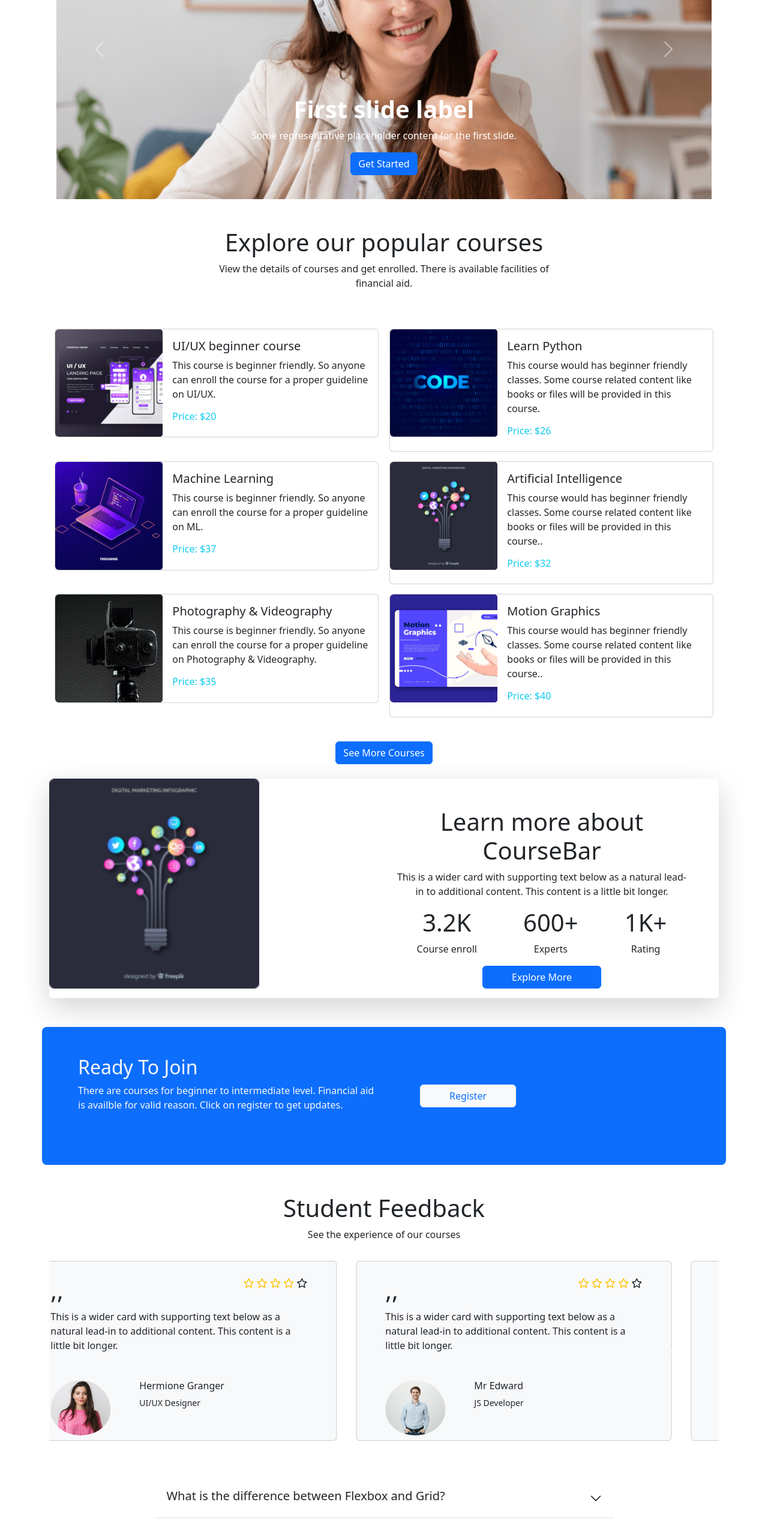
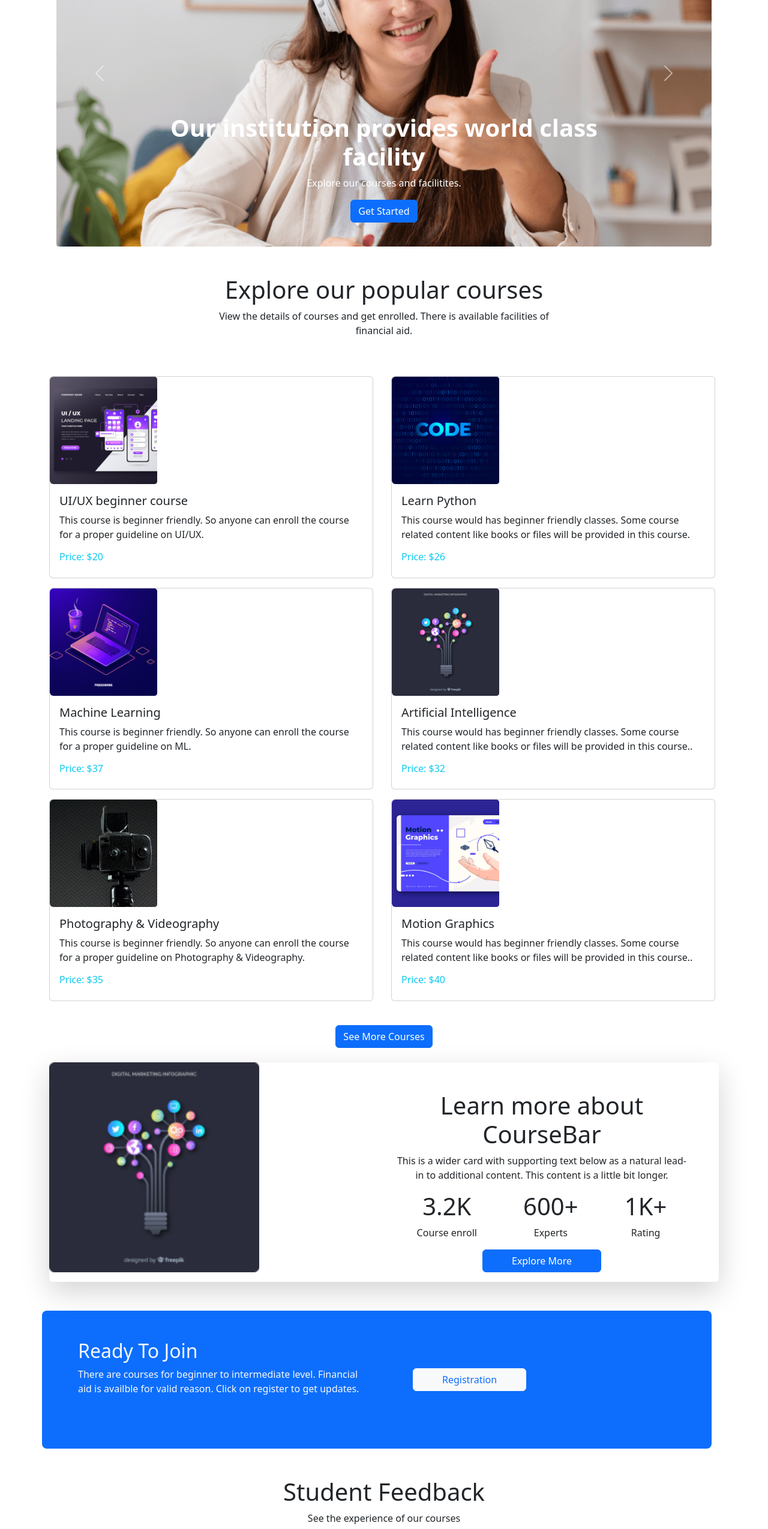
Before and after one commit to IffatNur/assignment3, a plain HTML site: page index.html in a window 1280 px wide. Shown: the part 240-2789 px from the top of the page at 60% size. Drawn offline with nearby package versions, Linux system fonts and the light colour scheme.

Commit message:
responsivenexx added

```diff
--- a/index.html
+++ b/index.html
@@ -12,9 +12,9 @@
       crossorigin="anonymous"
     />
   </head>
-  <body class="container">
+  <body>
     <!-- header starts  -->
-    <nav class="navbar navbar-expand-lg bg-white py-3">
+    <nav class="container navbar navbar-expand-lg bg-white py-3">
       <div class="container-fluid">
         <a class="navbar-brand" href="#">CourseBar</a>
         <button
@@ -53,7 +53,7 @@
       </div>
     </nav>
     <!-- main section  -->
-    <main>
+    <main class="container">
       <!-- top banner  -->
       <section>
         <div
@@ -62,16 +62,16 @@
           data-bs-ride="false"
         >
           <div class="carousel-inner">
-            <div class="carousel-item active" style="height: 500px">
+            <div class="carousel-item active" style="height: 75%">
               <img
                 src="images/cover/cover-1.png"
                 class="d-block w-100"
                 alt="..."
               />
               <div class="carousel-caption d-none d-md-block">
-                <h5 class="fs-1 fw-bold">First slide label</h5>
+                <h1 class="fs-1 fw-bold">Our institution provides world class facility</h1>
                 <p>
-                  Some representative placeholder content for the first slide.
+                  Explore our courses and facilitites.
                 </p>
                 <button type="button" class="btn btn-primary">
                   Get Started
@@ -85,9 +85,9 @@
                 alt="..."
               />
               <div class="carousel-caption d-none d-md-block">
-                <h5 class="fs-1 fw-bold">Second slide label</h5>
+                <h1 class="fs-1 fw-bold">Our institution provides world class facility</h1>
                 <p>
-                  Some representative placeholder content for the second slide.
+                  SExplore our courses and facilitites.
                 </p>
                 <button type="button" class="btn btn-primary">
                   Get Started
@@ -101,9 +101,9 @@
                 alt="..."
               />
               <div class="carousel-caption d-none d-md-block">
-                <h5 class="fs-1 fw-bold">Third slide label</h5>
+                <h1 class="fs-1 fw-bold">Our institution provides world class facility</h1>
                 <p>
-                  Some representative placeholder content for the third slide.
+                  Explore our courses and facilitites.
                 </p>
                 <button type="button" class="btn btn-primary">
                   Get Started
@@ -142,18 +142,18 @@
             </p>
           </div>
         </div>
-        <div class="d-flex justify-content-around mt-5">
-          <div>
+        <div class="row justify-content-around mt-5">
+          <div class="col-lg-6 col-md-12 col-sm-12">
             <div class="card mb-3" style="max-width: 540px">
               <div class="row g-0">
-                <div class="col-md-4">
+                <div class="col-md-4 col-sm-12">
                   <img
                     src="images/course/course-1.png"
                     class="img-fluid rounded-start"
                     alt="..."
                   />
                 </div>
-                <div class="col-md-8">
+                <div class="col-md-12">
                   <div class="card-body">
                     <h5 class="card-title">UI/UX beginner course</h5>
                     <p class="card-text">
@@ -166,17 +166,17 @@
               </div>
             </div>
           </div>
-          <div>
-            <div class="card mb-3" style="max-width: 540px">
+          <div class="col-lg-6 col-md-12 col-sm-12">
+            <div class="card mb-3 " style="max-width: 540px">
               <div class="row g-0">
-                <div class="col-md-4">
+                <div class="col-md-4 col-sm-12">
                   <img
                     src="images/course/course-2.png"
                     class="img-fluid rounded-start"
                     alt="..."
                   />
                 </div>
-                <div class="col-md-8">
+                <div class="col-md-12">
                   <div class="card-body">
                     <h5 class="card-title">Learn Python</h5>
                     <p class="card-text">
@@ -190,19 +190,17 @@
               </div>
             </div>
           </div>
-        </div>
-        <div class="d-flex justify-content-around">
-          <div>
+          <div class="col-lg-6 col-md-12 col-sm-12">
             <div class="card mb-3" style="max-width: 540px">
               <div class="row g-0">
-                <div class="col-md-4">
+                <div class="col-md-4 col-sm-12">
                   <img
                     src="images/course/course-3.png"
                     class="img-fluid rounded-start"
                     alt="..."
                   />
                 </div>
-                <div class="col-md-8">
+                <div class="col-md-12">
                   <div class="card-body">
                     <h5 class="card-title">Machine Learning</h5>
                     <p class="card-text">
@@ -215,17 +213,17 @@
               </div>
             </div>
           </div>
-          <div>
+          <div class="col-lg-6 col-md-12 col-sm-12">
             <div class="card mb-3" style="max-width: 540px">
               <div class="row g-0">
-                <div class="col-md-4">
+                <div class="col-md-4 col-sm-12">
                   <img
                     src="images/course/course-4.png"
                     class="img-fluid rounded-start"
                     alt="..."
                   />
                 </div>
-                <div class="col-md-8">
+                <div class="col-md-12">
                   <div class="card-body">
                     <h5 class="card-title">Artificial Intelligence</h5>
                     <p class="card-text">
@@ -239,19 +237,17 @@
               </div>
             </div>
           </div>
-        </div>
-        <div class="d-flex justify-content-around">
-          <div>
+          <div class="col-lg-6 col-md-12 col-sm-12">
             <div class="card mb-3" style="max-width: 540px">
               <div class="row g-0">
-                <div class="col-md-4">
+                <div class="col-md-4 col-sm-12">
                   <img
                     src="images/course/course-5.png"
                     class="img-fluid rounded-start"
                     alt="..."
                   />
                 </div>
-                <div class="col-md-8">
+                <div class="col-md-12">
                   <div class="card-body">
                     <h5 class="card-title">Photography & Videography</h5>
                     <p class="card-text">
@@ -265,17 +261,17 @@
               </div>
             </div>
           </div>
-          <div>
+          <div class="col-lg-6 col-md-12 col-sm-12">
             <div class="card mb-3" style="max-width: 540px">
               <div class="row g-0">
-                <div class="col-md-4">
+                <div class="col-md-4 col-sm-12">
                   <img
                     src="images/course/course-6.png"
                     class="img-fluid rounded-start"
                     alt="..."
                   />
                 </div>
-                <div class="col-md-8">
+                <div class="col-md-12">
                   <div class="card-body">
                     <h5 class="card-title">Motion Graphics</h5>
                     <p class="card-text">
@@ -334,23 +330,23 @@
           </div>
         </div>
       </section>
-      <!-- Register section  -->
-      <div class="row bg-primary p-5 rounded-3 mt-5">
-        <div class="col text-light">
+      <!-- Registration section  -->
+      <div class="container row bg-primary p-5 rounded-3 mt-5">
+        <div class="col text-light col-lg-6 col-md-12 col-sm-12">
           <h2>Ready To Join</h2>
           <p>
             There are courses for beginner to intermediate level. Financial aid
             is availble for valid reason. Click on register to get updates.
           </p>
         </div>
-        <div class="col ">
+        <div class="col col-lg-6 col-md-12 col-sm-12 ">
         <!-- Button trigger modal -->
         <button
           type="button"
           class="btn btn-light text-primary ps-5 px-5 m-5 d-flex justify-content-center"
           data-bs-toggle="modal"
           data-bs-target="#staticBackdrop">
-          Register
+          Registration
         </button>
 
         <!-- Modal -->
@@ -367,7 +363,7 @@
             <div class="modal-content">
               <div class="modal-header">
                 <h5 class="modal-title" id="staticBackdropLabel">
-                  Modal title
+                  Hello there!
                 </h5>
                 <button
                   type="button"
@@ -376,7 +372,7 @@
                   aria-label="Close"
                 ></button>
               </div>
-              <div class="modal-body">...</div>
+              <div class="modal-body">Welcome to COurseBar</div>
               <div class="modal-footer">
                 <button
                   type="button"
@@ -405,10 +401,10 @@
         <!-- carousel  -->
         <div id="carouselExampleControls" class="carousel slide" data-bs-ride="carousel">
           <div class="carousel-inner">
-            <div class="carousel-item active">
-              <div class="d-flex ">
-                <div class="card bg-light m-3" style="height: 300px;">
-                <div class="card-body pt-4 px-5">
+            <div class="carousel-item active row">
+              <div class="d-flex">
+                <div class="card bg-light m-3 " style="height: 50%;">
+                  <div class="card-body pt-4 px-5" >
                     <div class="d-flex justify-content-between">
                       <h1 class="card-title">,,</h1>
                       <div>
@@ -429,7 +425,7 @@
                   </div>
                 </div>
                 </div>
-              <div class="card bg-light m-3" style="height: 300px;">
+                <div class="card bg-light m-3" style="height: 50%;">
                 <div class="card-body pt-4 px-5">
                   <div class="d-flex justify-content-between">
                     <h1 class="card-title">,,</h1>
@@ -455,7 +451,7 @@
             </div>
             <div class="carousel-item">
               <div class="d-flex justify-content-around">
-                <div class="card bg-light m-3" style="height: 300px;">
+                <div class="card bg-light m-3" style="height: 50%;">
                 <div class="card-body pt-4 px-5">
                   <div class="d-flex justify-content-between">
                    <h1 class="card-title">,,</h1>
@@ -477,7 +473,7 @@
                   </div>
                 </div>
               </div>
-              <div class="card bg-light m-3" style="height: 300px;">
+              <div class="card bg-light m-3" style="height: 50%;">
                 <div class="card-body pt-4 px-5">
                   <div class="d-flex justify-content-between">
                     <h1 class="card-title">,,</h1>
@@ -557,7 +553,28 @@
   </div>
         </div>
       </div>
+      <!-- sponsored  -->
+      <div class="d-lg-block d-md-none d-sm-none">
+        <h1 class="text-center">Trusted by over 800+ companies</h1>
+        <div class="d-flex justify-content-center m-5 ">
+        <img src="images/company/company-1.png" alt="" class="p-4" style="width: 150px;">
+        <img src="images/company/company-2.png" alt="" class="p-4" style="width: 150px;">
+        <img src="images/company/company-3.png" alt="" class="p-4" style="width: 150px;">
+        <img src="images/company/company-4.png" alt="" class="p-4" style="width: 150px;">
+        <img src="images/company/company-5.png" alt="" class="p-4" style="width: 150px;">
+        <img src="images/company/company-6.png" alt="" class="p-4" style="width: 150px;">
+      </div>
+      </div>
     </main>
+    <footer class="text-center bg-dark p-3">
+      <h4 class="text-light">CourseBar</h4>
+      <p class="text-light">Dhaka  |  Bangladesh</p>
+      <div class="d-flex justify-content-center text-light">
+        <i class="fa-brands fa-facebook py-4 px-3 fs-1"></i>
+        <i class="fa-brands fa-square-instagram py-4 px-3 fs-1"></i>
+        <i class="fa-brands fa-google-plus-g py-4 px-3 fs-1"></i>
+      </div>
+    </footer>
     <script
       src="https://cdn.jsdelivr.net/npm/bootstrap@5.2.0/dist/js/bootstrap.bundle.min.js"
       integrity="sha384-A3rJD856KowSb7dwlZdYEkO39Gagi7vIsF0jrRAoQmDKKtQBHUuLZ9AsSv4jD4Xa"
```
Lines whose indentation alone changed are shown as unchanged.
